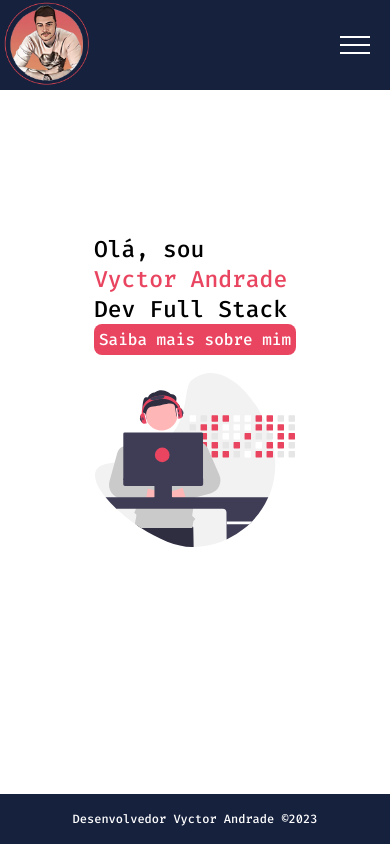
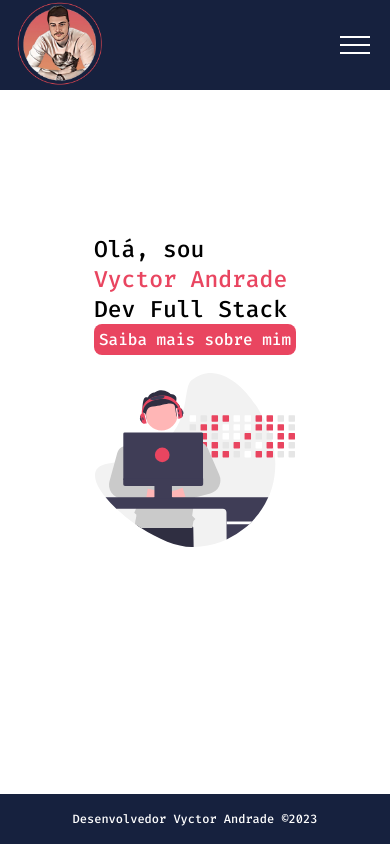
Before and after one commit to vyctorandrade/portfolio, a React (Vite) app: page / in a window 390 px wide. Built offline with nearby package versions, Linux system fonts and the light colour scheme.

Commit message:
Update Header.module.css

```diff
--- a/src/components/NavBar/Header.module.css
+++ b/src/components/NavBar/Header.module.css
@@ -42,11 +42,11 @@
 
 @media (max-width: 780px) {
     .header a{
-        font-size: 16px;
+        font-size: 14.5px;
     }
 
     .header img{
-        margin-right: 260px;
+        margin-right: 210px;
     }
     .menuButton {
 
```
